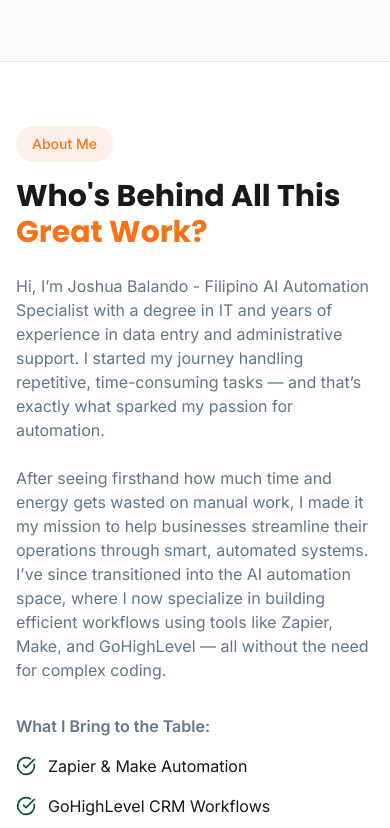
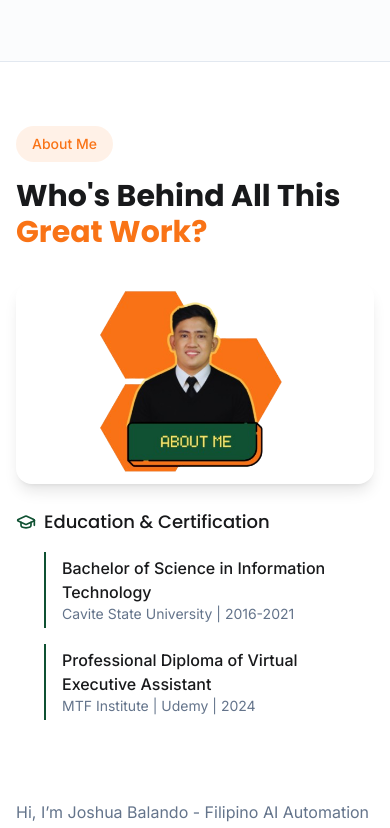
Before and after one commit to joshrzs/automate-joshua-flow, a React (Vite) app: page / in a window 390 px wide. Shown: the part 2600-3428 px from the top of the page. Built offline with nearby package versions, Linux system fonts and the light colour scheme.

Commit message:
AboutSecFix

```diff
--- a/src/components/AboutSection.tsx
+++ b/src/components/AboutSection.tsx
@@ -28,17 +28,19 @@ const AboutSection = () => {
   return (
     <section id="about" className="relative border-t border-border">
       <div className="container mx-auto px-4 md:px-8">
-        <div className="flex flex-col lg:flex-row items-start gap-12">
+        <div className="mb-8">
+          {/* Heading Section - Always on Top */}
+          <div className="inline-block bg-jorange/10 text-jorange px-4 py-2 rounded-full text-sm font-medium mb-4">
+            About Me
+          </div>
+          <h2 className="text-3xl md:text-4xl font-bold mb-6">
+            Who's Behind All This <span className="text-jorange">Great Work?</span>
+          </h2>
+        </div>
 
+        <div className="flex flex-col-reverse lg:flex-row items-start gap-12">
           {/* Text Content Section */}
           <div className="lg:w-3/5">
-            <div className="inline-block bg-jorange/10 text-jorange px-4 py-2 rounded-full text-sm font-medium mb-4">
-              About Me
-            </div>
-            <h2 className="text-3xl md:text-4xl font-bold mb-6">
-              Who's Behind All This <span className="text-jorange">Great Work?</span>
-            </h2>
-
             <p className="text-muted-foreground mb-6">
               Hi, I’m Joshua Balando - Filipino AI Automation Specialist with a degree in IT
               and years of experience in data entry and administrative support. I started my journey
@@ -70,7 +72,7 @@ const AboutSection = () => {
           </div>
 
           {/* Right Column: Image + Education */}
-          <div className="lg:w-2/5 w-full flex flex-col items-center lg:items-start">
+          <div className="lg:w-2/5 w-full flex flex-col items-center lg:items-start mb-8 lg:mb-0">
             {/* Image Section */}
             <div className="w-full max-w-md sm:max-w-lg md:max-w-2xl lg:max-w-full mb-6">
               <img
@@ -96,7 +98,6 @@ const AboutSection = () => {
               </div>
             </div>
           </div>
-
         </div>
       </div>
     </section>
```
